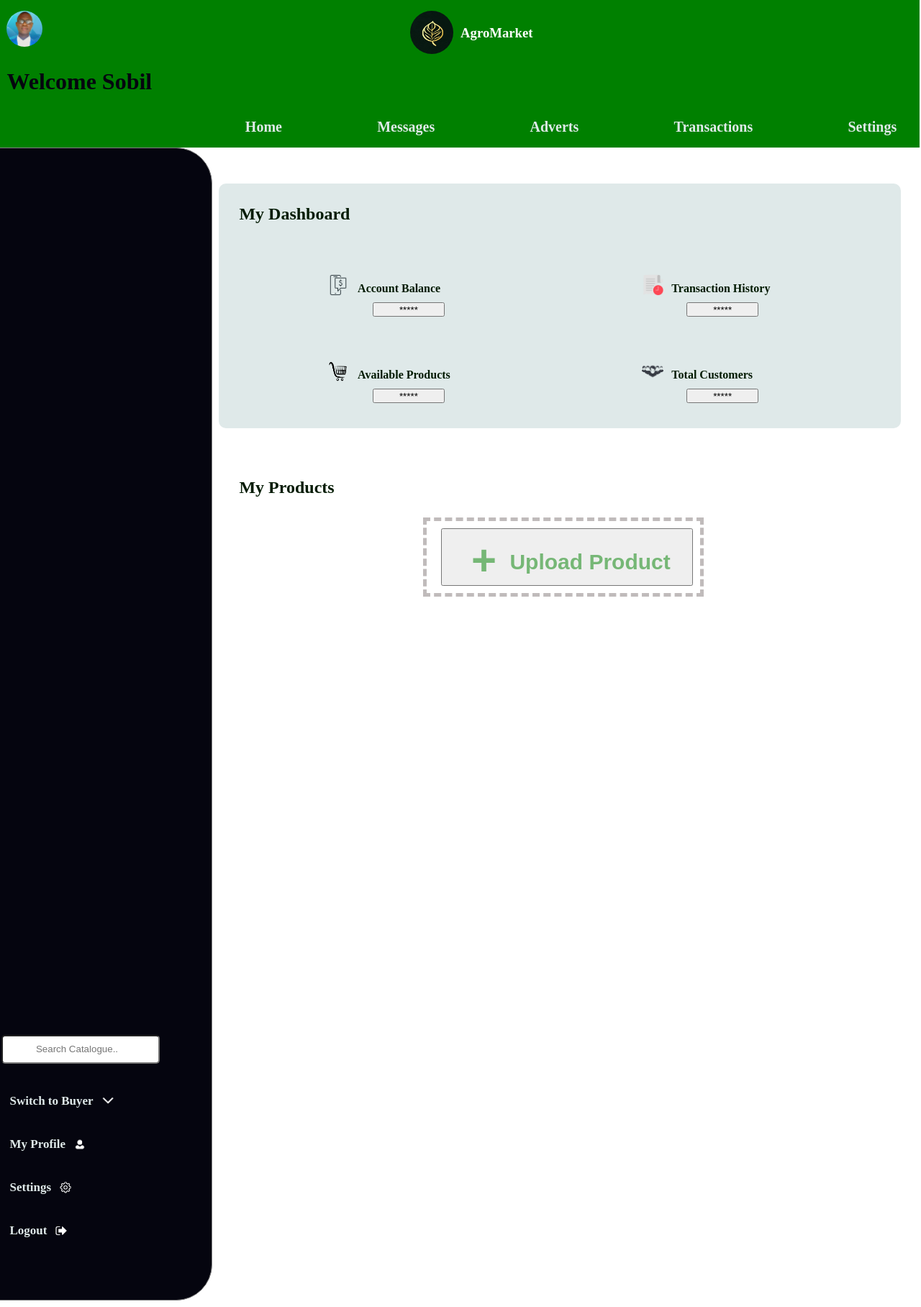
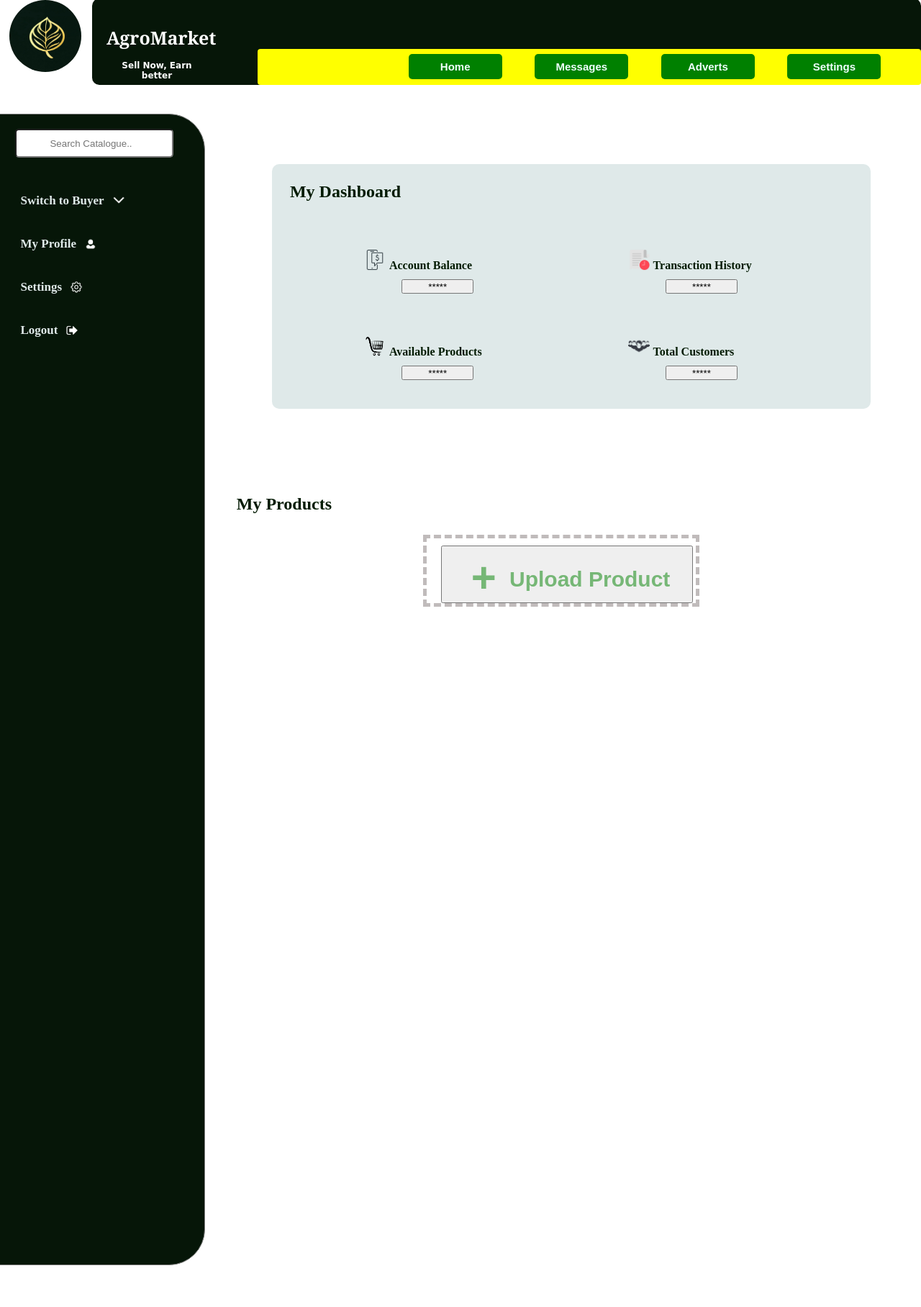
Before and after one commit to Sobilo34/AgroMarket, a Flask app: page /dashboard in a window 1280 px wide. Shown: the whole page at 72% size. After the commit the page ends 1758 px from the top, so only its background shows below. Run offline with Flask 3, Linux system fonts and the light colour scheme; parts of the project's set-up code (start-up, migrations or seed data) failed here and were passed over; some libraries are stand-ins or nearby versions.

Commit message:
redesign the nav bar

```diff
--- a/web_app/static/scripts/upload_product.js
+++ b/web_app/static/scripts/upload_product.js
@@ -56,7 +56,7 @@ fetch('http://127.0.0.1:5001/api/v1/products')
             productElement.classList.add('a_product');
 
             const imageElement = document.createElement('div');
-            imageElement.innerHTML = `<img src="${product.image || '../static/images/farm 2.jpg'}" alt="product_img">`;
+            imageElement.innerHTML = `<img src="${product.image || '../static/images/farm 4.jpg'}" alt="product_img">`;
             productElement.appendChild(imageElement);
 
 
--- a/web_app/static/styles/landing.css
+++ b/web_app/static/styles/landing.css
@@ -109,7 +109,7 @@ margin-left: auto;
   position: relative;
   right: 180px;
   width: 200px;
-  margin-top: 10px;
+  margin-top: 20px;
   color: white;
   text-align: center;
  }
@@ -129,11 +129,11 @@ margin-left: auto;
 #heda{
   position: relative;
   right: 0%;
+  float: right;
 	display: flex;
 	height: 120px;
 	width: 90%;
   margin: auto;
-	position: absolute;
 	top: -10px;
 	background-color: rgb(6, 22, 8);
   border-radius: 10px;
@@ -304,18 +304,17 @@ a:hover{
 }
 
 .form_bag {
+  height: 700px;
   width: 50%;
-  min-height: 100%;
   position: absolute;
   top: -2px;
   right: 0%;
   z-index: 2;
-  padding: 10px;
-  border-radius: 20px;
   background-color: rgb(38, 122, 50);
 }
 
 #log_in {
+  margin-top: 100px;
   text-align: center;
   font-family: Arial, Helvetica, sans-serif;
   color: azure;
@@ -324,11 +323,13 @@ a:hover{
 
 .legalt {
   background-color: aliceblue;
+  height: 400px;
   width: 500px;
-  min-height: 90%;
-  margin: 0 auto;
+  position: absolute;
   align-content: center;
   justify-content: center;
+  top: 170px;
+  left: 15%;
   border-radius: 3%;
 }
 
@@ -347,12 +348,12 @@ a:hover{
 .sub_but {
   position: relative;
   top: 30px;
-    left: 30%;
+  left: 40%;
   background-color: rgb(6, 22, 8);
   border: 2px solid rgb(6, 22, 8);
   border-radius: 5px;
-    height: 10px;
-    width: 200px;
+  height: 30px;
+  width: 100px;
   font-size: larger;
   font-family: fantasy;
   color: wheat;
--- a/web_app/static/styles/seller_dashboard.css
+++ b/web_app/static/styles/seller_dashboard.css
@@ -2,101 +2,56 @@ body {
     background-color: white;
 }
 
-header {
-    height: 130px;
-    width: 101.4%;
-    display: flex;
-    background-color: green;
-    color: white;
-    margin-top: -1%;
-    margin-left: -0.9%;
-}
-
-header #agroMarket_logo {
-    height: 60px;
-    width: 60px;
-    border-radius: 50%;
-    margin-left: 28%;
-    margin-top: 20px;
-}
-
-header h3 {
-    margin-left: 10px;
-    margin-top: 40px;
-}
-
-#my_profile {
-    margin-top: 20px;
-    margin-left: 1%;
-}
-
-header #my_profile #profile_image {
-    height: 50px;
-    width: 50px;
-    border-radius: 50%;
-}
-
-header #my_profile h5 {
-    margin-top: 5px;
-    margin-left: -10px;
-}
-
-header h1 {
-    margin-left: -50px;
-    margin-top: 100px;
-    color: rgb(5, 5, 15);
-}
-
-#side_bar {
+#side_bar_ {
     position: relative;
-    top: 0px;
+    top: 150px;
     left: -65px;
-    background-color:  rgb(5, 5, 15);
+    background-color:  rgb(6, 22, 8);
     border: 1px solid gray;
     height: 1600px;
     width: 350px;
     border-radius: 50px;
 }
 
-.side_bar_content {
-    margin-left: 45px;
-    margin-top: 10px;
-    width: 250px;
-    height: 100%;
-}
-
-
-#side_bar .search_bar {
-    margin: 5%;
+#side_bar_ .search_bar_ {
+    margin-top: -60px;
+    margin-left: 20px;
     height: 40px;
     width: 220px;
     border-radius: 5px;
 }
 
-.side_bar_content a {
+.side_bar_content_ {
+    position: absolute;
+    top: 80px;
+    left: 65px;
+    height: 400px;
+}
+
+.side_bar_content_ a {
     margin-top: 20px;
     margin-left: -10px;
     display: flex;
     width: fit-content;
-    min-width: 230px;
+    min-width: 250px;
     height: 40px;
     text-decoration: none;
     text-align: center;
     border-radius: 5px;
 }
 
-.side_bar_content a img {
+.side_bar_content_ a img {
     height: 20px;
     width: 20px;
     margin: 10px;
     display: block;
 }
 
-.side_bar_content a:hover {
+.side_bar_content_ a:hover {
     background-color: green;
 }
 
-.side_bar_content a h4 {
+.side_bar_content_ a h4 {
     text-align: center;
     color: rgb(223, 233, 233);
     font-size: 17px;
@@ -107,35 +62,6 @@ header h1 {
     margin-top: 10px;
 }
 
-.nav_bar {
-    background-color: green;
-    height: 80px;
-    width: 101.5%;
-    justify-content: space-between;
-    margin-left: -1%;
-    margin-top: auto;
-    text-align: right;
-    justify-content: flex-end;
-}
-
-.nav_bar a {
-    position: relative;
-    top: 40px;
-    text-decoration: none;
-    color: rgb(223, 233, 233);
-    font-size: 20px;
-    margin-right: 2.5%;
-    margin-top: 30px;
-    font-weight: 600;
-    padding-left: 7.5%;
-}
-
-/* .nav_bar a:hover {
-    text-decoration: underline;
-    text-decoration-color: rgb(3, 27, 3);
-    text-decoration-thickness: 4px;
-} */
-
 
 .dashboard_container {
     position: relative;
@@ -144,9 +70,10 @@ header h1 {
     color: rgb(3, 27, 3);
     border-radius: 10px;
     height: 340px;
-    width: 75%;
+    width: 65%;
     float: right;
-    margin: 20px;
+    margin: 70px;
+    /* margin-right: auto; */
 }
 
 .dashboard_container h2 {
--- a/web_app/templates/seller_dashboard.html
+++ b/web_app/templates/seller_dashboard.html
@@ -3,27 +3,63 @@
     <meta charset="UTF-8">
     <meta name="viewport" content="width=device-width, initial-scale=1.0">
     <title>Seller_dashboard</title>
-    <link rel="stylesheet" href="../static/styles/seller_dashboard.css">
+    <link rel="stylesheet" href="{{ url_for('static', filename='styles/seller_dashboard.css') + '?' + cache_id }}">
+    <link rel="stylesheet" href="{{ url_for('static', filename='styles/landing.css') + '?' + cache_id }}">
 
     <script src="https://code.jquery.com/jquery-3.2.1.min.js"></script>
     <script src="{{ url_for('static', filename='scripts/upload_product.js') + '?' + cache_id }}"></script>
+
+    <style>
+    .header_caption {
+    position: relative;
+    right: 180px;
+    width: 200px;
+    margin-top: 20px;
+    color: white;
+    text-align: center;
+    }
+
+    .header_caption h1 {
+        font-size: 25px;
+        font-family: Georgia, 'Times New Roman', Times, serif;
+        margin-left: 100%;
+    }
+
+    .header_caption h5 {
+        margin-top: -20px;
+        font-size: 12px;
+        font-family: cursive;
+        margin-left: 100%;
+        width: 140px;
+    }
+
+    #lolo {
+        background-color: yellow;
+    }
+
+    #lolo a {
+        background-color: green;
+    }
+
+    </style>
 </head>
 <body>
-    <header>
-        <div id="my_profile">
-            <img src="../static/images/leke.jpg" alt="profile_image" id="profile_image">
+
+    <img src="{{ url_for('static', filename='images/Farmer hub logo.jpg') }}" alt="Our logo" id="top_logo">
+    <div id="heda">
+        <span id="lolo">
+            <a href="{{ url_for('signup_page') }}">Settings</a>
+            <a href="{{ url_for('login_page') }}">Adverts</a>
+            <a href="{{ url_for('login_page') }}">Messages</a>
+            <a href="{{ url_for('login_page') }}">Home</a>
+        </span>
+
+        <div class="header_caption">
+            <h1>AgroMarket</h1><br>
+            <h5>Sell Now, Earn better</h5>
         </div>
-        <h1>Welcome Sobil</h1>
-        <img src="../static/images/Farmer hub logo.jpg" alt="AgroMarket_logo" id="agroMarket_logo">
-        <h3>AgroMarket</h3>
-    </header>
-    <div class="nav_bar">
-        <a href="../templates/seller_dashboard.html">Home</a>
-        <a href="#">Messages</a>
-        <a href="#">Adverts</a>
-        <a href="#">Transactions</a>
-        <a href="#">Settings</a>
     </div>
+
 
     <div class="dashboard_container">
         <h2>My Dashboard</h2>
@@ -96,9 +132,9 @@
         <iframe src="{{ url_for('products_page') }}" frameborder="0" scrolling-bar="no"></iframe>
     </div>
 
-    <div id="side_bar">
-        <div class="side_bar_content">
-            <input type="text" placeholder="            Search Catalogue.." class="search_bar">
+    <div id="side_bar_">
+        <div class="side_bar_content_">
+            <input type="text" placeholder="            Search Catalogue.." class="search_bar_">
                 <a href="#"><h4>Switch to Buyer</h4><img src="../static/images/dropdown.png" alt="switch_icon"></a>
                 <a href="#"><h4>My Profile</h4><img src="../static/images/profile.png" alt="switch_icon"></a>
                 <a href="#"><h4>Settings</h4><img src="../static/images/settings.png" alt="switch_icon"></a>
```
Also changed, not shown: 1 other file. Lines whose indentation alone changed are shown as unchanged.
